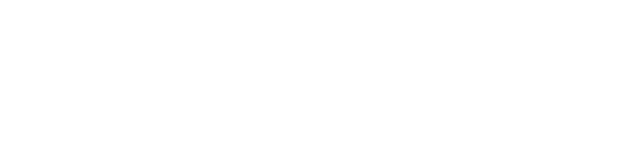
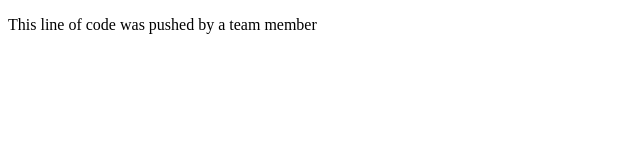
Before and after one commit to ryan5481/git-video, a plain HTML site: page index.html in a window 1280 px wide. Shown: the whole page, without its empty margins (0-640 px from the left). Drawn offline with Linux system fonts and the light colour scheme.

Commit message:
Update index.html by a team member

```diff
--- a/index.html
+++ b/index.html
@@ -6,6 +6,7 @@
     <meta name="viewport" content="width=device-width, initial-scale=1.0">
     <title>Document</title>
     <title>Hello world</title>
+    <p>This line of code was pushed by a team member</p>
 </head>
 
 <body>
```
